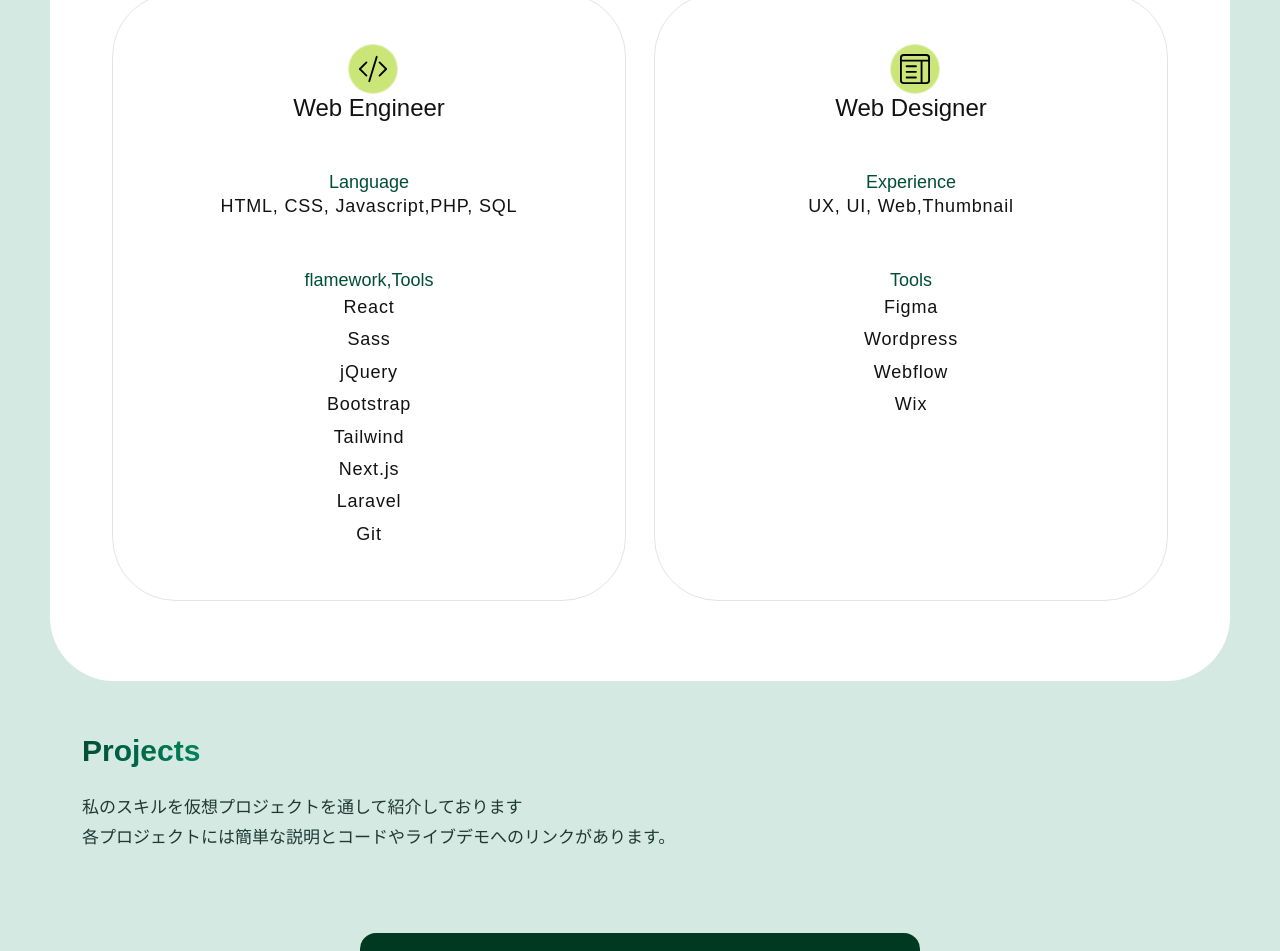
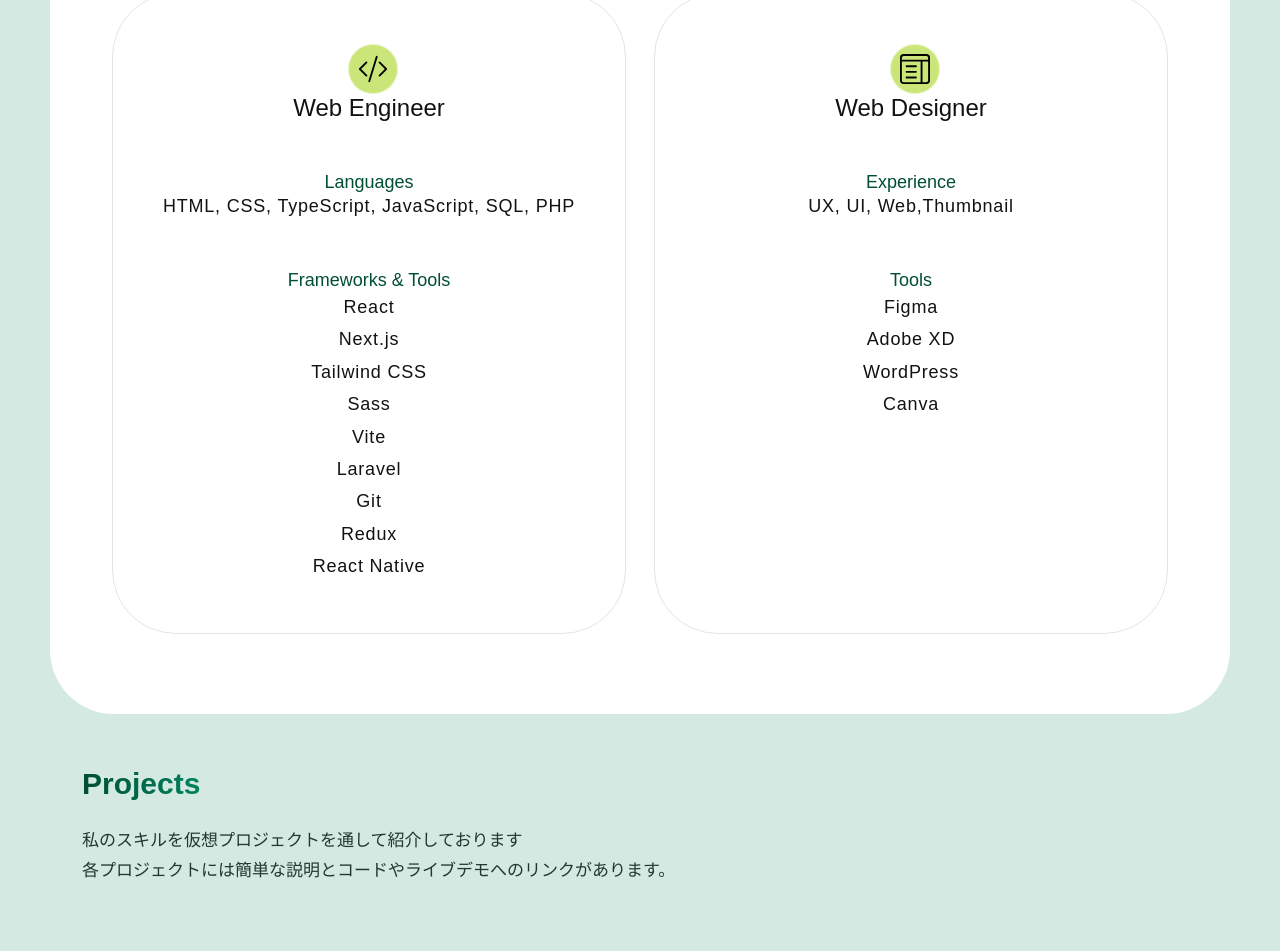
Before and after one commit to marinayam/portfolio2, a React (Create React App) app: page / in a window 1280 px wide. Shown: the part 838-1789 px from the top of the page. Built offline with nearby package versions, Linux system fonts and the light colour scheme.

Commit message:
fix: 微調整

```diff
--- a/src/constants/index.js
+++ b/src/constants/index.js
@@ -4,34 +4,19 @@ const skills = [
   {
     image: codeSlash,
     title: "Web Engineer",
-    features_title: "Language",
-    experience: "HTML, CSS, Javascript,PHP, SQL",
-    features_subtitle: "flamework,Tools",
+    features_title: "Languages",
+    experience: "HTML, CSS, TypeScript, JavaScript, SQL, PHP",
+    features_subtitle: "Frameworks & Tools",
     tools: [
-      {
-        name: "React",
-      },
-      {
-        name: "Sass",
-      },
-      {
-        name: "jQuery",
-      },
-      {
-        name: "Bootstrap",
-      },
-      {
-        name: "Tailwind",
-      },
-      {
-        name: "Next.js",
-      },
-      {
-        name: "Laravel",
-      },
-      {
-        name: "Git",
-      },
+      { name: "React" },
+      { name: "Next.js" },
+      { name: "Tailwind CSS" },
+      { name: "Sass" },
+      { name: "Vite" },
+      { name: "Laravel" },
+      { name: "Git" },
+      { name: "Redux" },
+      { name: "React Native" },
     ],
   },
   {
@@ -41,39 +26,23 @@ const skills = [
     experience: "UX, UI, Web,Thumbnail",
     features_subtitle: "Tools",
     tools: [
-      {
-        name: "Figma",
-      },
-      {
-        name: "Wordpress",
-      },
-      {
-        name: "Webflow",
-      },
-      {
-        name: "Wix",
-      },
+      { name: "Figma" },
+      { name: "Adobe XD" },
+      { name: "WordPress" },
+      { name: "Canva" },
     ],
   },
 ];
+
 const projects = [
   {
     name: "Showcase",
     description:
       "美容関係者の為の、実績を共有したり、検索してアイディアを得たり、ビジネスを広げるためのコミュニティアプリです",
     tags: [
-      {
-        name: "react",
-        color: "blue-text-gradient",
-      },
-      {
-        name: "nextjs",
-        color: "green-text-gradient",
-      },
-      {
-        name: "tailwind",
-        color: "pink-text-gradient",
-      },
+      { name: "react", color: "blue-text-gradient" },
+      { name: "nextjs", color: "green-text-gradient" },
+      { name: "tailwind", color: "pink-text-gradient" },
     ],
     image: showcase,
     source_code_link: "https://github.com/marinayam/showcase",
@@ -84,22 +53,14 @@ const projects = [
     description:
       "仮想の旅行会社の静的コーポレートサイト。ユーザビリティーを保ちながら情報量を多く記載するためUI/UXデザイン設計を意識しました",
     tags: [
-      {
-        name: "react",
-        color: "blue-text-gradient",
-      },
-      {
-        name: "css",
-        color: "green-text-gradient",
-      },
-      {
-        name: "UI/UX",
-        color: "pink-text-gradient",
-      },
+      { name: "react", color: "blue-text-gradient" },
+      { name: "css", color: "green-text-gradient" },
+      { name: "UI/UX", color: "pink-text-gradient" },
     ],
     image: mTravel,
     source_code_link: "https://github.com/marinayam/responsive_react",
     demo_link: "https://marinayam.github.io/responsive_react",
   },
 ];
+
 export { skills, projects };
```
